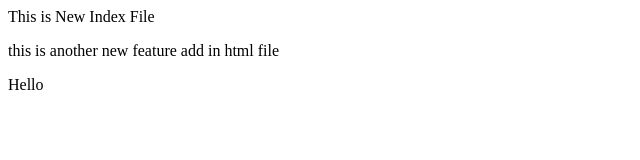
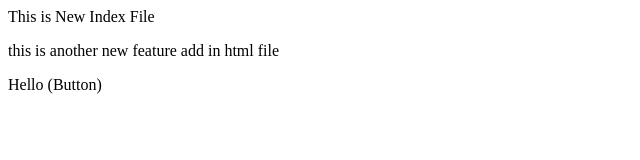
Before and after one commit to Imgauravsri/localrepo, a plain HTML site: page index.html in a window 1280 px wide. Shown: the full height of the page, 0-640 px from the left. Drawn offline with Linux system fonts and the light colour scheme.

Commit message:
add button text in 3rd line

```diff
--- a/index.html
+++ b/index.html
@@ -1,3 +1,3 @@
 <p>This is New Index File</p>
 <p>this is another new feature add in html file</p>
-<p>Hello</p>
+<p>Hello (Button)</p>
```
